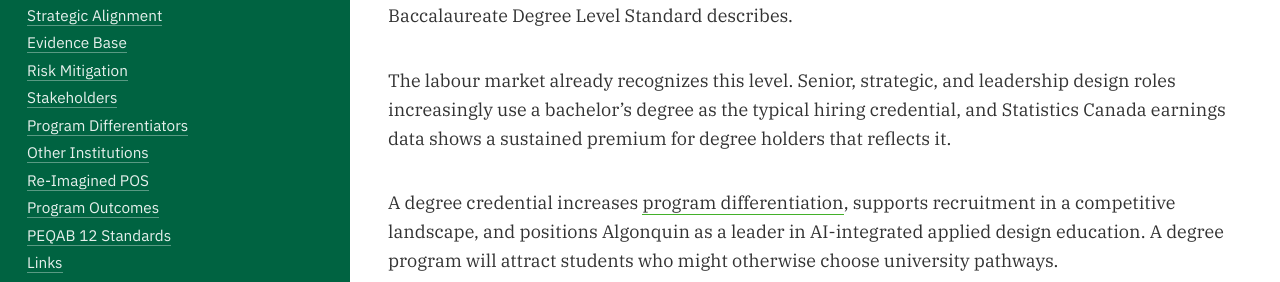
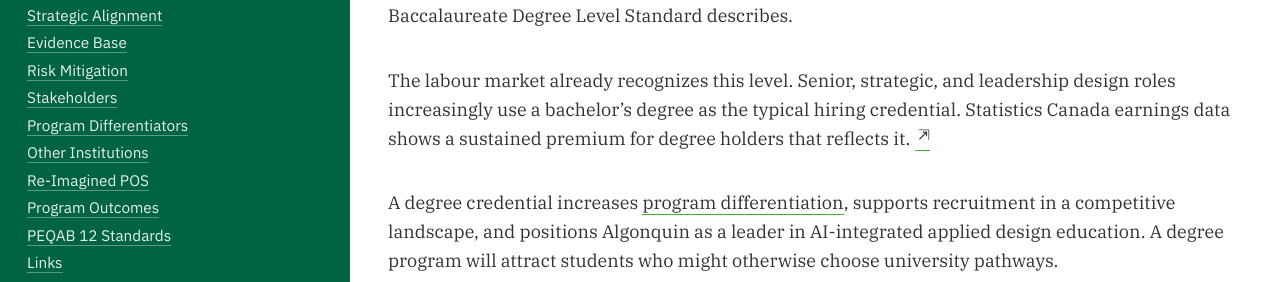
Before and after one commit to AlainParadis/program-transformation, a Jekyll site: the page built from index.md, in a window 1280 px wide and 900 px high, scrolled down 847 px. Shown: the part 191-473 px from the top of the window. Built offline with Jekyll 4.4.1, drawn with Linux system fonts in a browser that asks for light colours.

Commit message:
Add Statistics Canada citation link
Update _includes/vision.html to split a long sentence about hiring credentials and add an external link to a Statistics Canada article as a citation (target="_blank", class="external"). This clarifies the sourcing for the claim that degree holders see an earnings premium.

```diff
--- a/_includes/vision.html
+++ b/_includes/vision.html
@@ -22,7 +22,7 @@
 	A proposed <strong>{{ site.data.sitewide.program-title }}</strong> implies a degree‑level complexity in knowledge, analysis, and independent work. Senior design practice calls for design research, evidence-based argumentation, systems thinking, professional autonomy, and a clear sense of the limits of one’s own knowledge. These are degree-level competencies, not production skills. They are also the parts of design practice that emerging technologies do not automate. As routine production is absorbed by generative tools, the strategic and human-centred work that remains is precisely the work the Baccalaureate Degree Level Standard describes.
 </p>
 <p>
-	The labour market already recognizes this level. Senior, strategic, and leadership design roles increasingly use a bachelor’s degree as the typical hiring credential, and Statistics Canada earnings data shows a sustained premium for degree holders that reflects it.
+	The labour market already recognizes this level. Senior, strategic, and leadership design roles increasingly use a bachelor’s degree as the typical hiring credential. Statistics Canada earnings data shows a sustained premium for degree holders that reflects it. <a href="https://www150.statcan.gc.ca/n1/pub/14-28-0001/2025001/article/00001-eng.htm" target="_blank" class="external"></a>
 </p>
 <p>
 	A degree credential increases <a href="#differentiation">program differentiation</a>, supports recruitment in a competitive landscape, and positions Algonquin as a leader in AI-integrated applied design education. A degree program will attract students who might otherwise choose university pathways.
```
